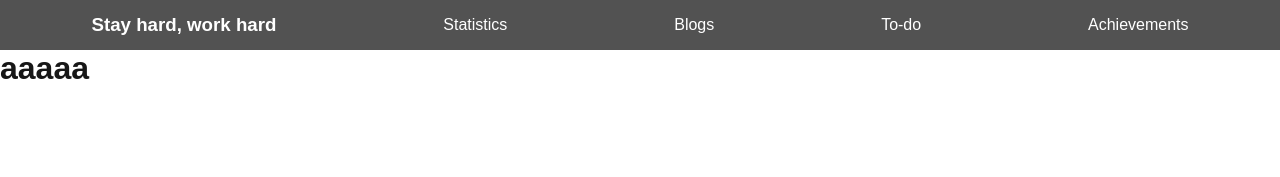
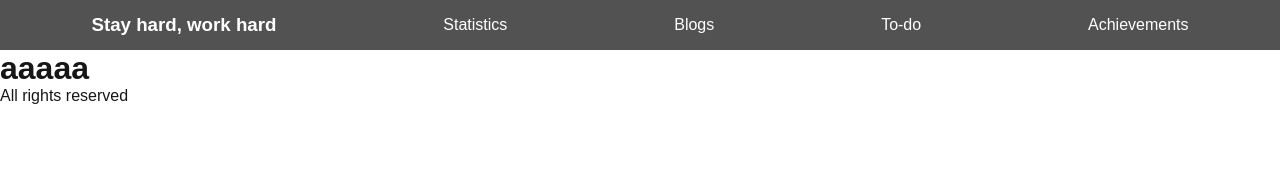
Before and after one commit to TomasSueno/no-day-off, a Next.js app: page /statistics in a window 1280 px wide. Shown: the top 177 px of the page. Built offline with nearby package versions, Linux system fonts and the light colour scheme.

Commit message:
database

```diff
--- /dev/null
+++ b/src/app/components/Footer.js
@@ -0,0 +1,11 @@
+"use client"
+
+export default function Footer() {
+    return (
+        <>
+            <div>
+                <p>All rights reserved</p>
+            </div>
+        </>
+    )
+}
--- a/src/app/layout.js
+++ b/src/app/layout.js
@@ -1,6 +1,7 @@
 import { Geist, Geist_Mono } from "next/font/google";
 import "./globals.scss";
 import Navbar from "./components/Navbar";
+import Footer from "./components/Footer"
 
 const geistSans = Geist({
   variable: "--font-geist-sans",
@@ -23,6 +24,7 @@
       <body className={`${geistSans.variable} ${geistMono.variable}`}>
         <Navbar />
         {children}
+        <Footer />
       </body>
     </html>
   );
```
